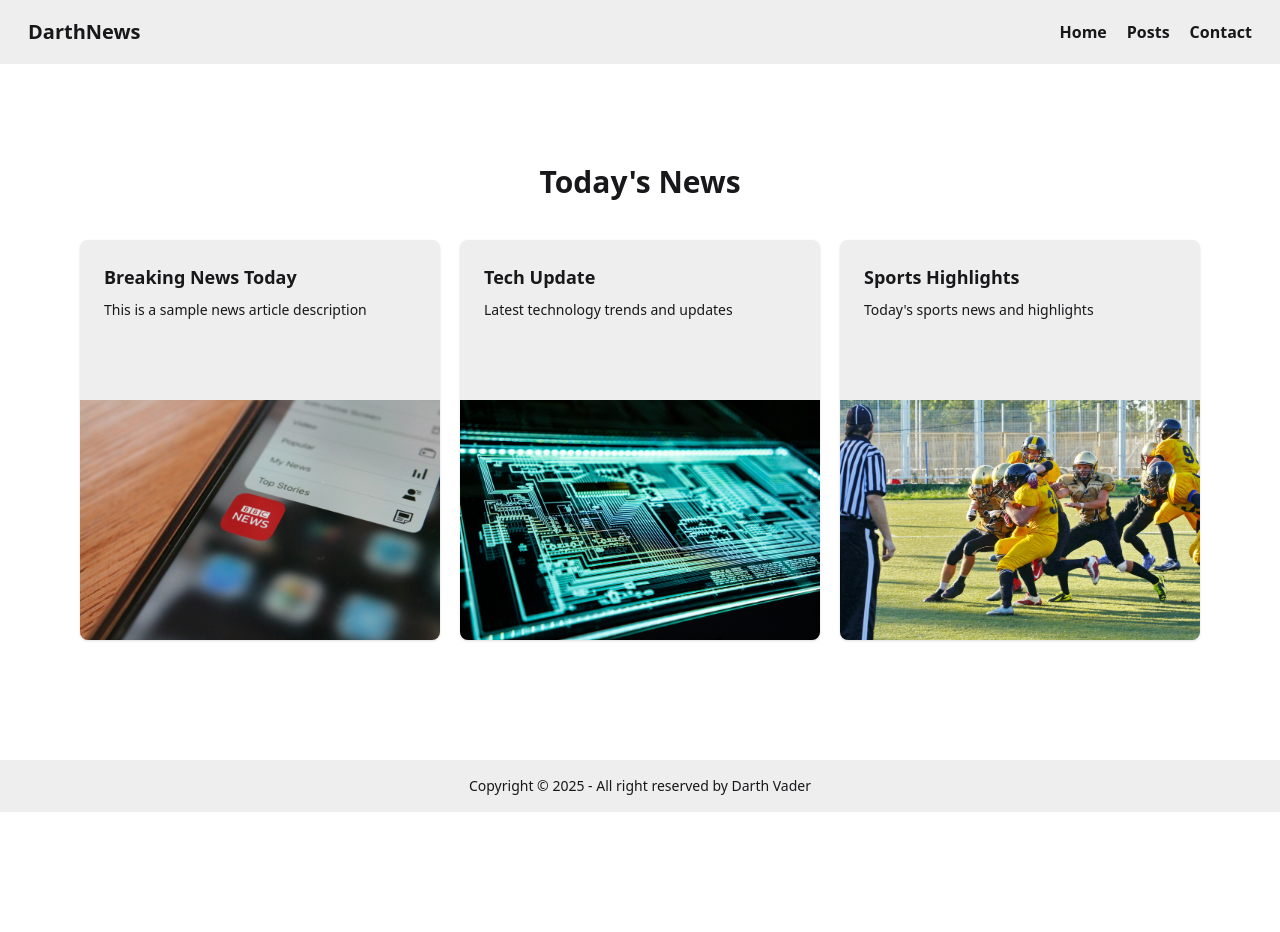
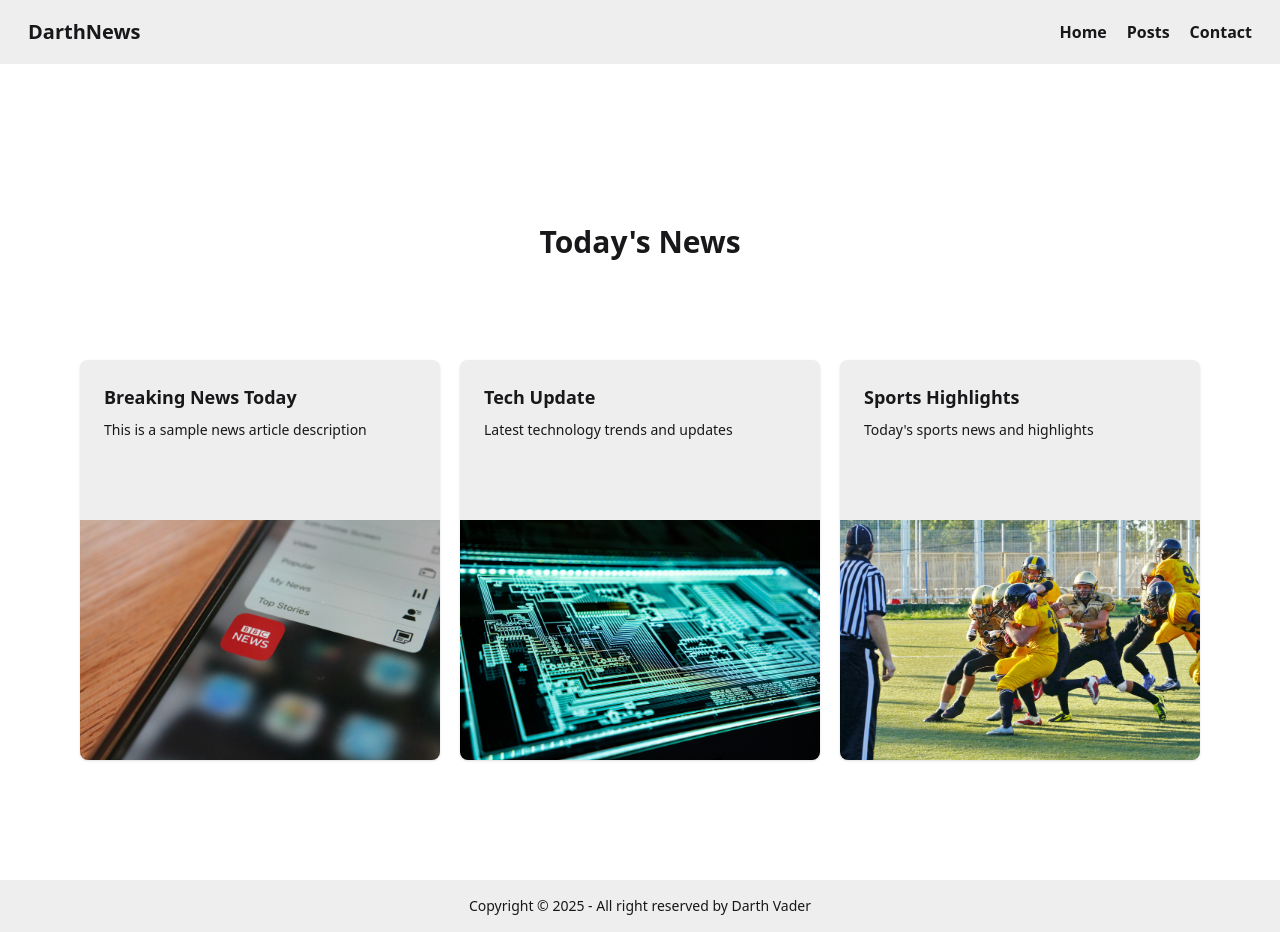
Before and after one commit to IFAIZC/nextJS-page-router, a Next.js app: page /posts in a window 1280 px wide. Before the commit the page ends 812 px from the top, so only its background shows below. Built offline with nearby package versions, Linux system fonts and the light colour scheme.

Commit message:
added suspense feature

```diff
--- /dev/null
+++ b/components/dropdown.jsx
@@ -0,0 +1,11 @@
+export default function DropDown() {
+  return(
+    <div className="dropdown dropdown-bottom dropdown-end">
+      <div tabIndex={0} role="button" className="btn m-1"></div>
+      <ul tabIndex={0} className="dropdown-content menu bg-base-100 rounded-box z-1 w-52 p-2 shadow-sm">
+        <li><a>Item 1</a></li>
+        <li><a>Item 2</a></li>
+      </ul>
+    </div>
+  )
+}
--- /dev/null
+++ b/components/loading.jsx
@@ -0,0 +1,5 @@
+export default function Loading() {
+  return(
+      <span className="loading loading-spinner loading-lg"></span>
+  )
+}
--- a/src/app/posts/[id]/page.jsx
+++ b/src/app/posts/[id]/page.jsx
@@ -1,3 +1,4 @@
+import { Suspense } from "react";
 import BackButton from "../../../../components/backButton";
 import { postData } from "../../../../components/postData";
 import Image from "next/image";
@@ -33,6 +34,7 @@ export default function UserPost({ params }) {
         </header>
 
         {/* Featured Image */}
+        <Suspense fallback={<div className="skeleton h-64 w-full mb-8"></div>}>
           {post.img && (
             <div className="mb-8">
               <Image
@@ -45,6 +47,7 @@ export default function UserPost({ params }) {
               />
             </div>
           )}
+        </Suspense>
 
         {/* Blog Content */}
         <div className="bg-base-300 rounded-lg shadow-sm p-8 mb-8">
--- a/src/app/posts/page.jsx
+++ b/src/app/posts/page.jsx
@@ -1,13 +1,19 @@
 import Link from "next/link"
 import PostCard from "../../../components/postCard"
 import { postData } from "../../../components/postData"
+import { Suspense } from "react"
+import Loading from "../../../components/loading"
 
 export default function Posts() {
 
   return (
-    <div className="flex flex-col justify-center items-center flex-1 w-screen mt-25 mb-25">
-      <h1 className="text-3xl font-bold">Today's News</h1>
+    <div className="flex flex-col justify-start items-center flex-1 w-screen mt-25 mb-25">
+      <h1 className="text-3xl font-bold mb-15 mt-15">Today's News</h1>
       <div className="flex-row md:flex gap-5 mt-10">
+
+
+        {/* to use suspense feature here */}
+        <Suspense fallback={<Loading/>}>
           {postData.map(post => (
             <Link key={post.id} href={`/posts/${post.id}`}>
               <PostCard
@@ -18,6 +24,7 @@ export default function Posts() {
               />
             </Link>
           ))}
+        </Suspense>
       </div>
     </div>
   )
```
Lines whose indentation alone changed are shown as unchanged.
